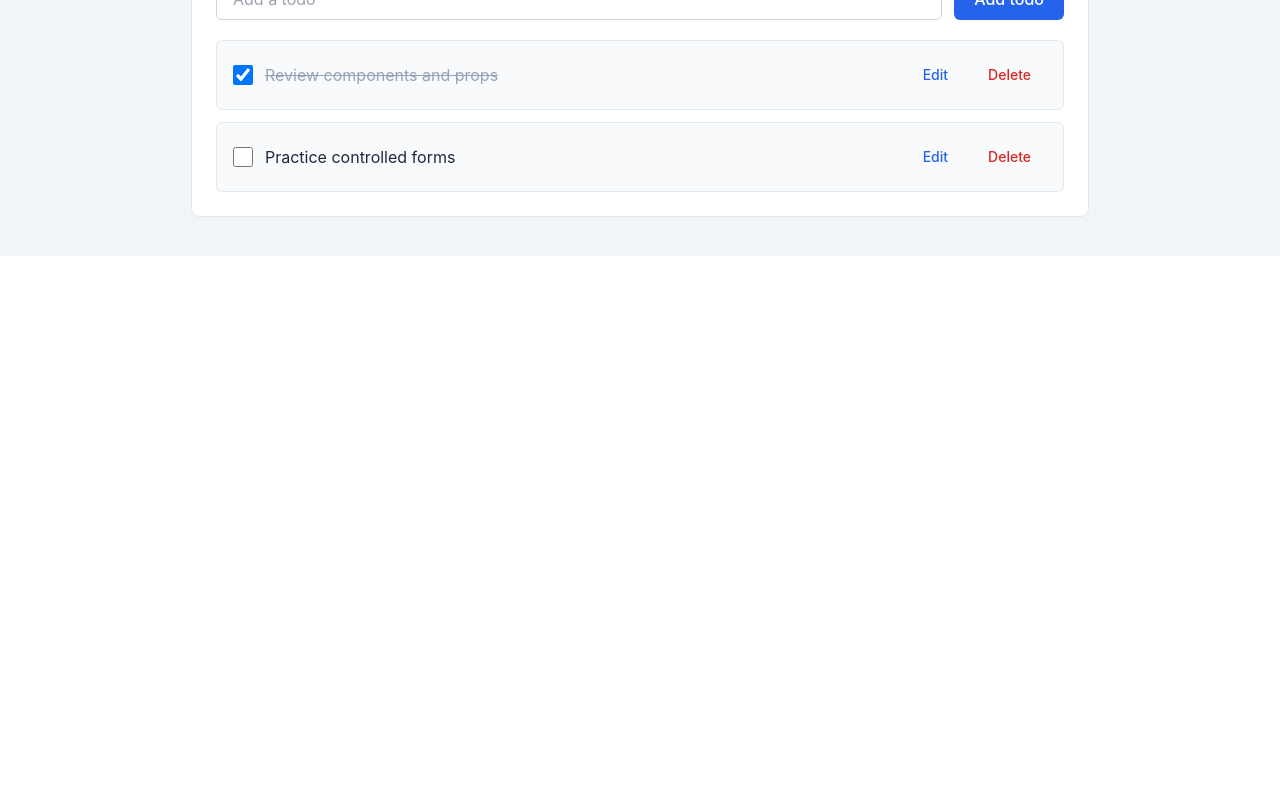
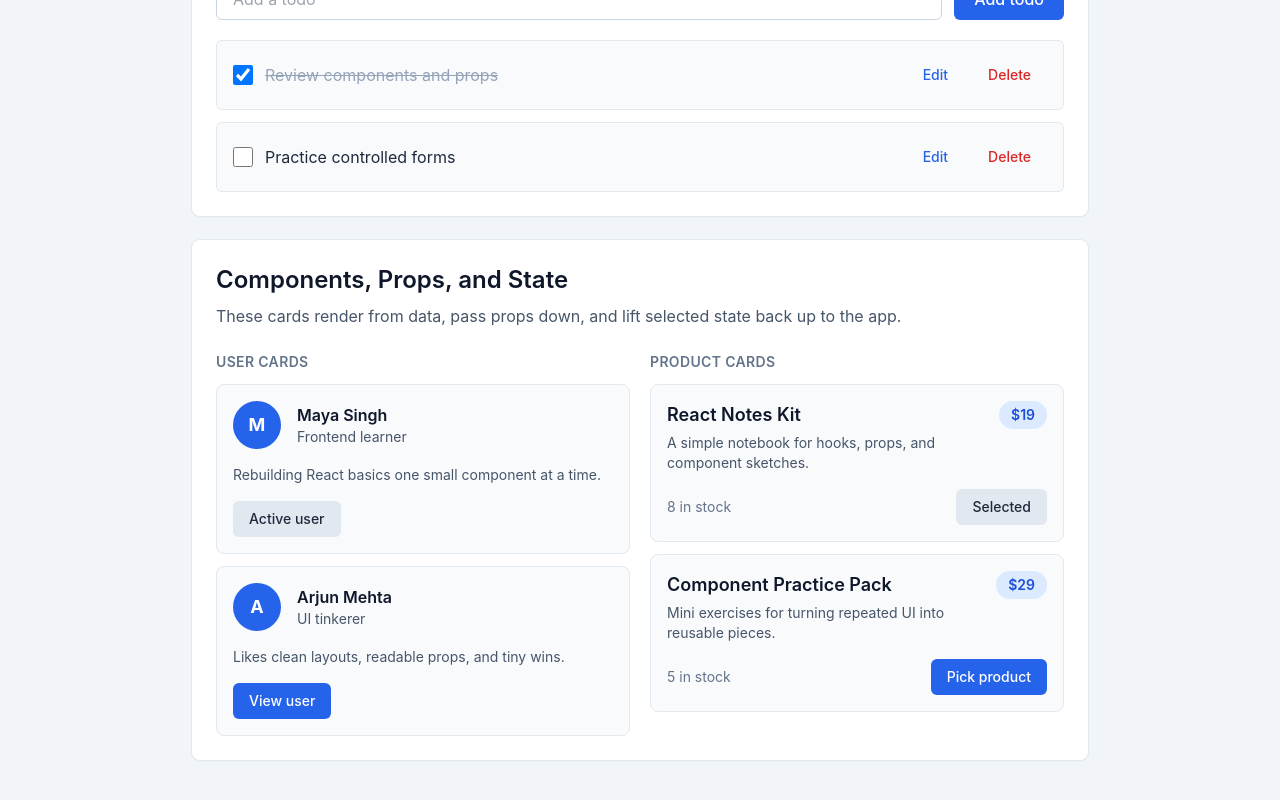
Before and after one commit to Ketanraichura/New-project, a React (Vite) app: page / in a window 1280 px wide. Shown: the part 586-1386 px from the top of the page. Before the commit the page ends 842 px from the top, so only its background shows below. Built offline with nearby package versions, Linux system fonts and the light colour scheme.

Commit message:
Implement dynamic props rendering

```diff
--- a/src/App.jsx
+++ b/src/App.jsx
@@ -1,10 +1,16 @@
 import { useState } from 'react';
 import Counter from './components/Counter.jsx';
+import ProductCard from './components/ProductCard.jsx';
+import SectionCard from './components/SectionCard.jsx';
 import ThemeToggle from './components/ThemeToggle.jsx';
 import TodoList from './components/TodoList.jsx';
+import UserCard from './components/UserCard.jsx';
+import { products, users } from './data/showcase.js';
 
 function App() {
   const [isDark, setIsDark] = useState(false);
+  const [selectedUserId, setSelectedUserId] = useState(users[0].id);
+  const [selectedProductId, setSelectedProductId] = useState(products[0].id);
 
   const toggleTheme = () => {
     setIsDark(!isDark);
@@ -34,6 +40,49 @@ function App() {
           <div className="mt-8 grid gap-6">
             <Counter />
             <TodoList />
+            <SectionCard>
+              <h2 className="text-2xl font-semibold">
+                Components, Props, and State
+              </h2>
+              <p className="mt-2 text-slate-600 dark:text-slate-300">
+                These cards render from data, pass props down, and lift selected
+                state back up to the app.
+              </p>
+
+              <div className="mt-6 grid gap-5 lg:grid-cols-2">
+                <div>
+                  <h3 className="text-sm font-semibold uppercase tracking-wide text-slate-500 dark:text-slate-400">
+                    User Cards
+                  </h3>
+                  <div className="mt-3 grid gap-3">
+                    {users.map((user) => (
+                      <UserCard
+                        isActive={selectedUserId === user.id}
+                        key={user.id}
+                        onSelect={setSelectedUserId}
+                        user={user}
+                      />
+                    ))}
+                  </div>
+                </div>
+
+                <div>
+                  <h3 className="text-sm font-semibold uppercase tracking-wide text-slate-500 dark:text-slate-400">
+                    Product Cards
+                  </h3>
+                  <div className="mt-3 grid gap-3">
+                    {products.map((product) => (
+                      <ProductCard
+                        isSelected={selectedProductId === product.id}
+                        key={product.id}
+                        onSelect={setSelectedProductId}
+                        product={product}
+                      />
+                    ))}
+                  </div>
+                </div>
+              </div>
+            </SectionCard>
           </div>
         </section>
       </main>
--- /dev/null
+++ b/src/components/ProductCard.jsx
@@ -0,0 +1,34 @@
+import Button from './Button.jsx';
+
+function ProductCard({ isSelected, onSelect, product }) {
+  return (
+    <article className="rounded-lg border border-slate-200 bg-slate-50 p-4 dark:border-slate-800 dark:bg-slate-950">
+      <div className="flex items-start justify-between gap-3">
+        <div>
+          <h3 className="text-lg font-semibold">{product.name}</h3>
+          <p className="mt-1 text-sm text-slate-600 dark:text-slate-300">
+            {product.description}
+          </p>
+        </div>
+        <p className="rounded-full bg-blue-100 px-3 py-1 text-sm font-semibold text-blue-700 dark:bg-blue-950 dark:text-blue-300">
+          ${product.price}
+        </p>
+      </div>
+
+      <div className="mt-4 flex items-center justify-between gap-3">
+        <p className="text-sm text-slate-500 dark:text-slate-400">
+          {product.stock} in stock
+        </p>
+        <Button
+          className="text-sm"
+          onClick={() => onSelect(product.id)}
+          variant={isSelected ? 'secondary' : 'primary'}
+        >
+          {isSelected ? 'Selected' : 'Pick product'}
+        </Button>
+      </div>
+    </article>
+  );
+}
+
+export default ProductCard;
--- /dev/null
+++ b/src/components/UserCard.jsx
@@ -0,0 +1,33 @@
+import Button from './Button.jsx';
+
+function UserCard({ isActive, onSelect, user }) {
+  return (
+    <article className="rounded-lg border border-slate-200 bg-slate-50 p-4 dark:border-slate-800 dark:bg-slate-950">
+      <div className="flex items-center gap-4">
+        <div className="grid h-12 w-12 place-items-center rounded-full bg-blue-600 text-lg font-bold text-white">
+          {user.name.charAt(0)}
+        </div>
+        <div>
+          <h3 className="font-semibold">{user.name}</h3>
+          <p className="text-sm text-slate-600 dark:text-slate-300">
+            {user.role}
+          </p>
+        </div>
+      </div>
+
+      <p className="mt-4 text-sm text-slate-600 dark:text-slate-300">
+        {user.bio}
+      </p>
+
+      <Button
+        className="mt-4 text-sm"
+        onClick={() => onSelect(user.id)}
+        variant={isActive ? 'secondary' : 'primary'}
+      >
+        {isActive ? 'Active user' : 'View user'}
+      </Button>
+    </article>
+  );
+}
+
+export default UserCard;
--- /dev/null
+++ b/src/data/showcase.js
@@ -0,0 +1,31 @@
+export const users = [
+  {
+    id: 1,
+    name: 'Maya Singh',
+    role: 'Frontend learner',
+    bio: 'Rebuilding React basics one small component at a time.',
+  },
+  {
+    id: 2,
+    name: 'Arjun Mehta',
+    role: 'UI tinkerer',
+    bio: 'Likes clean layouts, readable props, and tiny wins.',
+  },
+];
+
+export const products = [
+  {
+    id: 1,
+    name: 'React Notes Kit',
+    description: 'A simple notebook for hooks, props, and component sketches.',
+    price: 19,
+    stock: 8,
+  },
+  {
+    id: 2,
+    name: 'Component Practice Pack',
+    description: 'Mini exercises for turning repeated UI into reusable pieces.',
+    price: 29,
+    stock: 5,
+  },
+];
```
